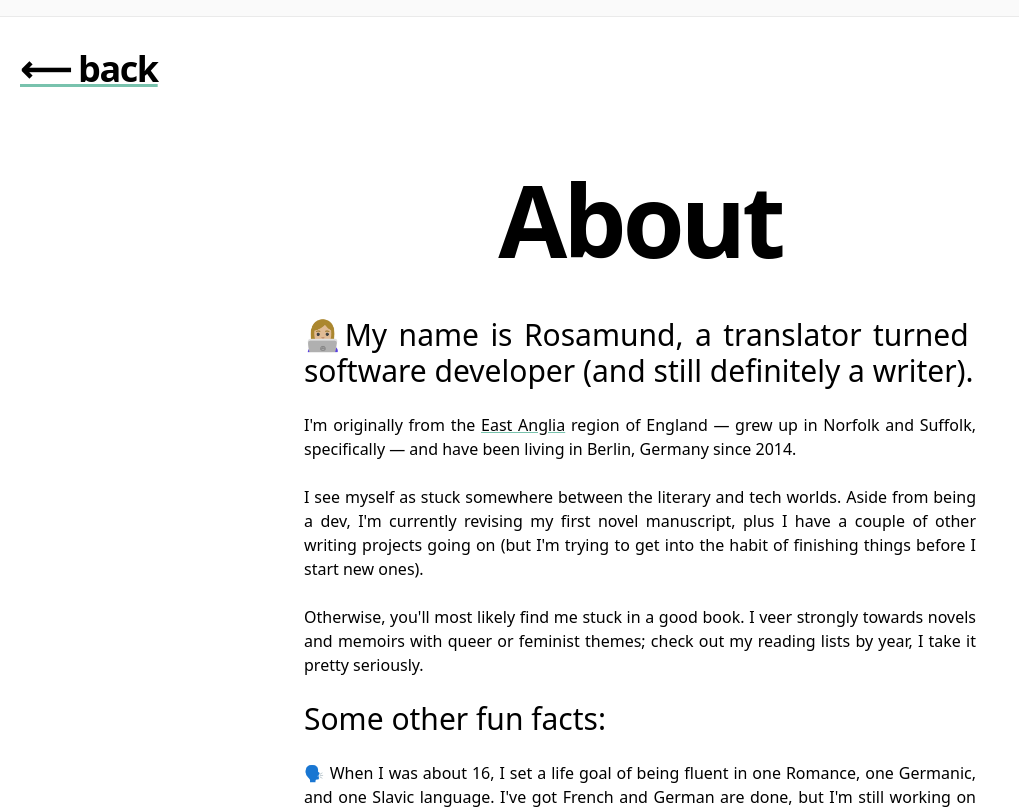
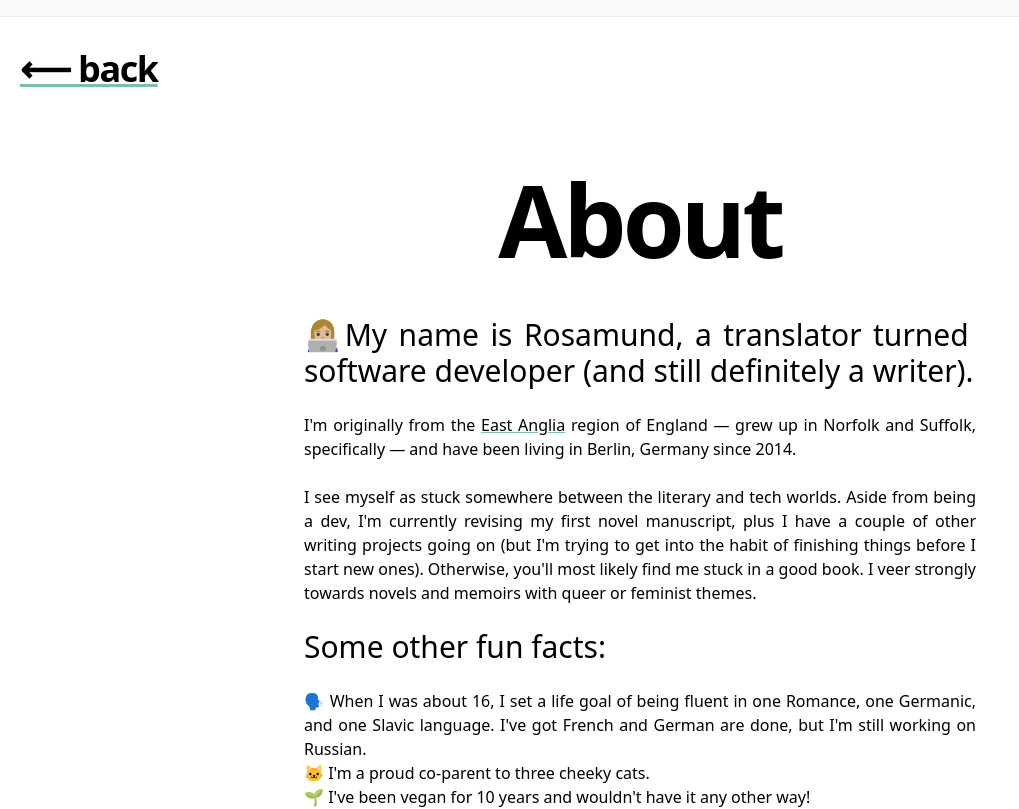
Before and after one commit to rosamundm/devblog, a Next.js app: page /about in a window 1280 px wide. Shown: the top 809 px of the page, without its empty margins (0-1019 px from the left). Built offline with nearby package versions, Linux system fonts and the light colour scheme.

Commit message:
Small change to about page

```diff
--- a/pages/about.js
+++ b/pages/about.js
@@ -34,16 +34,10 @@ export default function About() {
               <p>
                   I see myself as stuck somewhere between the literary and tech worlds. Aside from being a dev, I'm currently revising my
                   first novel manuscript, plus I have a couple of other writing projects going on (but I'm trying to get into the habit of
-                  finishing things before I start new ones).
+                  finishing things before I start new ones). Otherwise, you'll most likely find me stuck in a good book. I veer strongly
+                  towards novels and memoirs with queer or feminist themes.
               </p>
                   <br></br>
-              <p>
-                  Otherwise, you'll most likely find me stuck in a good book.
-                  I veer strongly towards novels and memoirs with queer or feminist themes; check out my reading lists by year, I take it
-                  pretty seriously.
-              </p>
-                  <br></br>
-
               <h2 className="text-3xl">
                   Some other fun facts:
               </h2>
```
